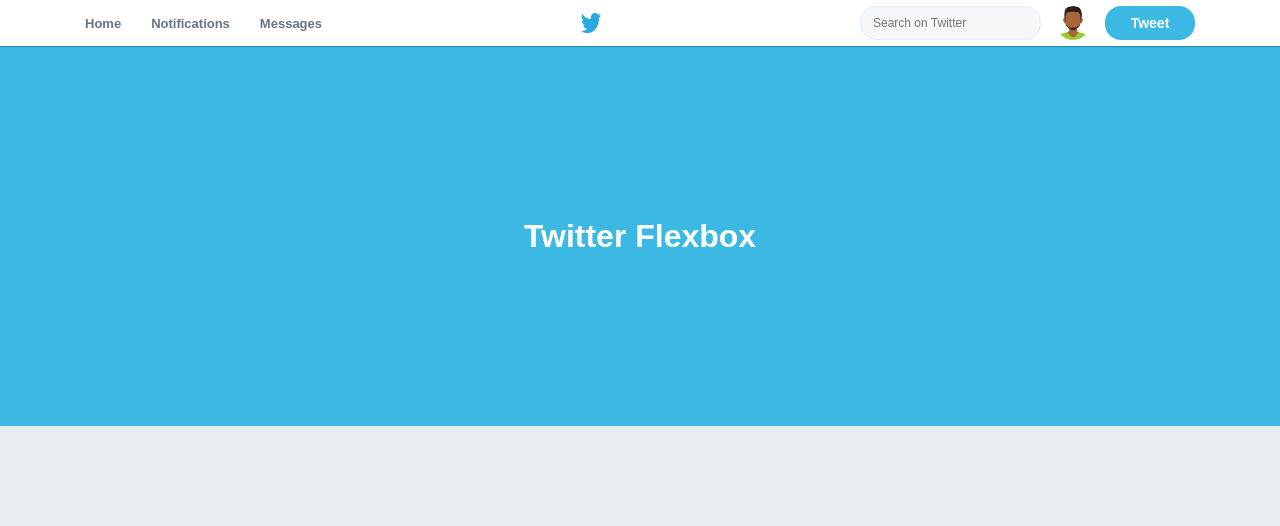
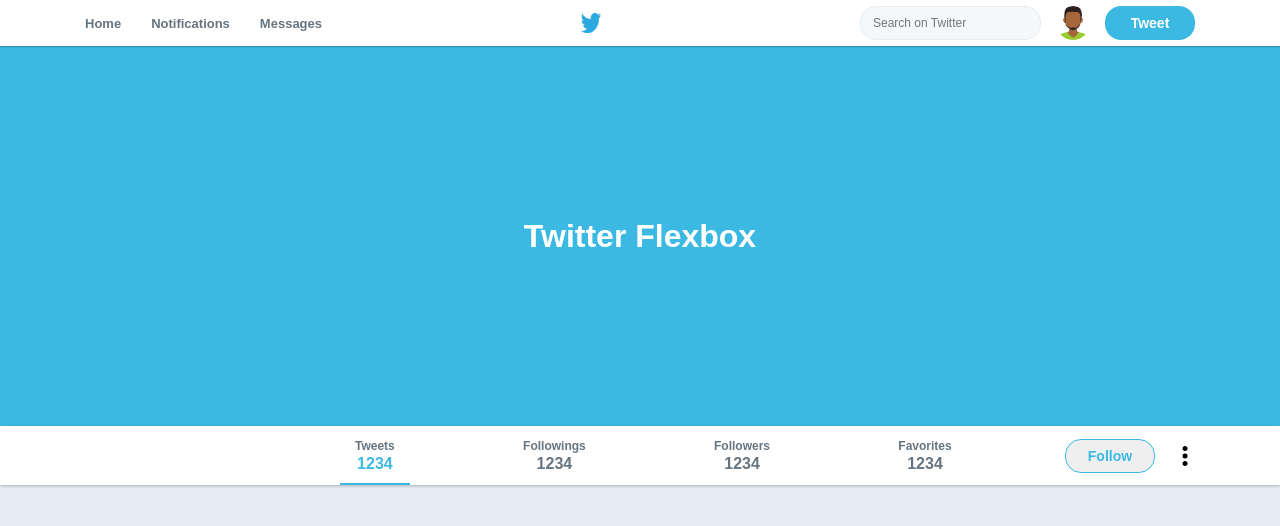
Before and after one commit to thiagoromendes/flexbox, a plain HTML site: page twitter/index.html in a window 1280 px wide. Drawn offline with Linux system fonts and the light colour scheme; files whose address does not match are found by name.

Commit message:
Criação da barra de estatísticas

```diff
--- a/twitter/index.html
+++ b/twitter/index.html
@@ -29,5 +29,38 @@
         <div class="banner">
             <h1>Twitter Flexbox</h1>
         </div>
+        <div class="bar">
+            <div class="content">
+                <ul>
+                    <li class="active">
+                        <span>Tweets</span>
+                        <strong>1234</strong>
+                    </li>
+                </ul>
+                <ul>
+                    <li>
+                        <span>Followings</span>
+                        <strong>1234</strong>
+                    </li>
+                </ul>
+                <ul>
+                    <li>
+                        <span>Followers</span>
+                        <strong>1234</strong>
+                    </li>
+                </ul>
+                <ul>
+                    <li>
+                        <span>Favorites</span>
+                        <strong>1234</strong>
+                    </li>
+                </ul>
+
+                <div class="actions">
+                    <button>Follow</button>
+                    <img src="/home/thiago/Documents/GoStack/BONUS/Flexbox/twitter/images/more.png" alt="More">
+                </div>
+            </div>
+        </div>
     </body>
 </html>
--- a/twitter/style.css
+++ b/twitter/style.css
@@ -107,3 +107,89 @@ header#main-header nav ul li {
 
      color: #fff;
  }
+
+ div.bar {
+     height: 59px;
+     background: #fff;
+     box-shadow: 0 1px 3px rgba(0,0,0,0.25);
+
+ }
+
+ div.bar .content {
+    display: flex;
+    justify-content: space-between;
+    align-items: center;
+    padding-left: 285px;
+    height: 100%;
+ }
+
+ div.bar .content ul {
+     display: flex;
+     list-style: none;
+     height: 100%;
+ }
+
+ div.bar .content ul li {
+     display: flex;
+     flex-direction: column;
+     align-items: center;
+     justify-content: center;
+     padding: 0 15px;
+     position: relative;
+ }
+
+ div.bar .content ul li.active::after {
+    content: '';
+    width: 100%;
+    height: 2px;
+    position: absolute;
+    bottom: 0;
+    left: 0;
+    background: #3bb9e3;
+
+}
+
+ div.bar .content ul li span {
+     color: #667580;
+     font-size: 12px;
+     font-weight: bold;
+ }
+
+ div.bar .content ul li strong {
+    color: #667580;
+    font-size: 18x;
+    font-weight: bold;
+    margin-top: 2px;
+}
+
+div.bar .content ul li.active strong {
+    color: #3bb9e3;
+}
+
+div.bar .content .actions {
+    display: flex;
+    align-items: center;
+    justify-content: center;
+}
+
+div.bar .content .actions button{
+    height: 34px;
+    width: 90px;
+
+    display: flex;
+    align-items: center;
+    justify-content: center;
+
+    font-size: 14px;
+    font-weight: bold;
+    color: #3bb9e3;
+    border: 1px solid #3bb9e3;
+    border-radius: 16px;
+
+    margin-right: 20px;
+ }
+
+div.bar .content .actions img {
+    height: 20px;
+    width: 20px;
+ }
```
Also changed, not shown: twitter/images/more.png (added).
